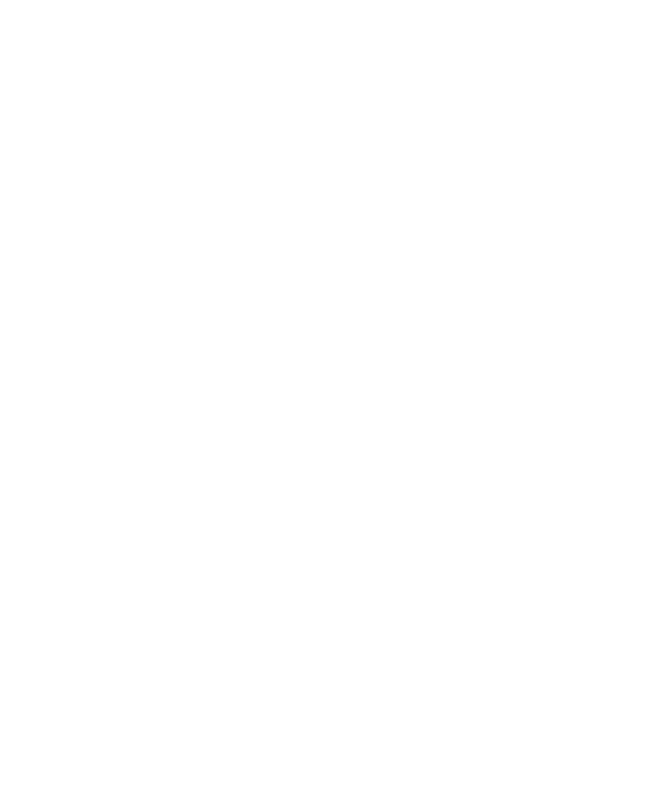
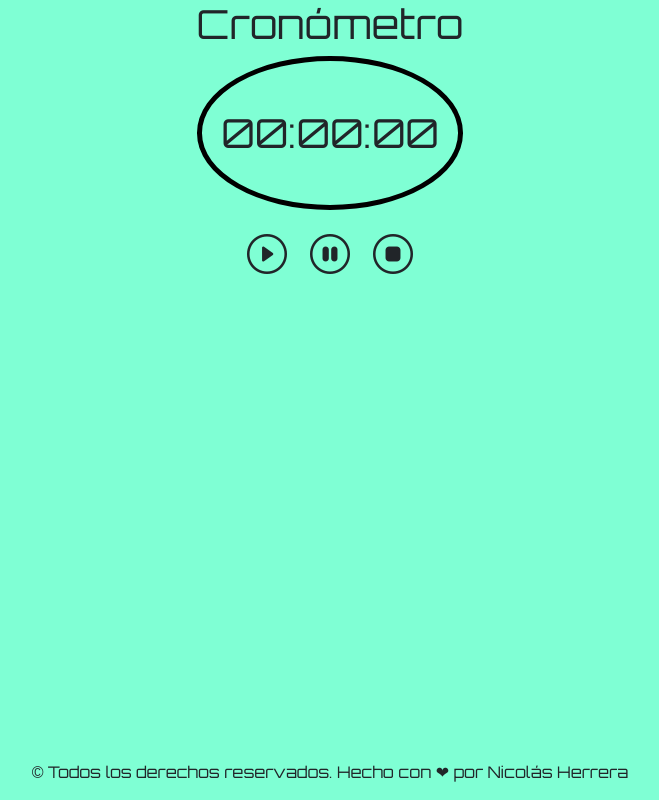
Before and after one commit to herreranicolas/cronometro, a plain HTML site: page index.html in a window 1280 px wide. Shown: the whole page, without its empty margins (310-969 px from the left). Drawn offline with nearby package versions, Linux system fonts and the light colour scheme.

Commit message:
Agregue la funcion comenzar cronometro

```diff
--- a/css/style.css
+++ b/css/style.css
@@ -0,0 +1,11 @@
+@import url('https://fonts.googleapis.com/css2?family=Orbitron&display=swap');
+
+body {
+  font-family: 'Orbitron', sans-serif;
+  background-color: #7fffd4;
+  min-height: 100vh;
+}
+
+.btn {
+  border: none;
+}
--- a/index.html
+++ b/index.html
@@ -8,12 +8,28 @@
   <meta name="keywords" content="cronometro, contar,horas, minutos, segundos">
   <meta name="author" content="Nicolas Herrera">
   <title>Cronómetro</title>
+  <link rel="stylesheet" href="https://cdn.jsdelivr.net/npm/bootstrap-icons@1.10.4/font/bootstrap-icons.css">
   <link href="https://cdn.jsdelivr.net/npm/bootstrap@5.3.0-alpha3/dist/css/bootstrap.min.css" rel="stylesheet"
     integrity="sha384-KK94CHFLLe+nY2dmCWGMq91rCGa5gtU4mk92HdvYe+M/SXH301p5ILy+dN9+nJOZ" crossorigin="anonymous">
     <link rel="stylesheet" href="./css/style.css">
 </head>
-<body>
-
+<body class="d-flex flex-column justify-content-center align-items-center">
+  <main class="text-center">
+    <section>
+      <h1>Cronómetro</h1>
+      <h2 class="border border-black border-5 rounded-circle py-5 fs-1" id="tiempo">00:00:00</h2>
+    </section>
+    <section class="btn-group" role="group" aria-label="Basic example">
+        <button type="button" class="btn" id="btnComenzar"><i class="bi bi-play-circle fs-1"></i></button>
+        <button type="button" class="btn" id="btnPausar"><i class="bi bi-pause-circle fs-1"></i></button>
+        <button type="button" class="btn" id="btnResetear"><i class="bi bi-stop-circle fs-1"></i></button>
+    </section>
+  </main>
+    <footer class="mt-auto text-center">
+      <div class="container">
+        <p>&copy; Todos los derechos reservados. Hecho con ❤ por Nicolás Herrera</p>
+      </div>
+    </footer>
   <script src="https://cdn.jsdelivr.net/npm/bootstrap@5.3.0-alpha3/dist/js/bootstrap.bundle.min.js"
     integrity="sha384-ENjdO4Dr2bkBIFxQpeoTz1HIcje39Wm4jDKdf19U8gI4ddQ3GYNS7NTKfAdVQSZe" crossorigin="anonymous"></script>
     <script src="./js/main.js"></script>
--- a/js/main.js
+++ b/js/main.js
@@ -0,0 +1,46 @@
+let hora = 0;
+minutos = 0;
+segundos = 0;
+
+hora = verificarTiempo(hora);
+minutos = verificarTiempo(minutos);
+segundos = verificarTiempo(segundos);
+
+let tiempo = document.getElementById("tiempo");
+btnComenzar = document.getElementById("btnComenzar");
+btnComenzar.addEventListener("click", comenzarCronometro);
+btnPausar = document.getElementById("btnPausar");
+btnResetear = document.getElementById("btnResetear");
+
+tiempo.innerHTML = `${hora}:${minutos}:${segundos}`;
+
+function verificarTiempo(tiempo) {
+  if (tiempo !== "00" && tiempo < 10) {
+    tiempo = "0" + tiempo;
+  }
+  return tiempo;
+}
+
+function comenzarCronometro() {
+  setInterval(() => {
+    if (segundos < 59) {
+      segundos++;
+      tiempo.innerHTML = `${verificarTiempo(hora)}:${verificarTiempo(
+        minutos
+      )}:${verificarTiempo(segundos)}`;
+    } else {
+      segundos = 0;
+      minutos++;
+      tiempo.innerHTML = `${verificarTiempo(hora)}:${verificarTiempo(
+        minutos
+      )}:${verificarTiempo(segundos)}`;
+    }
+    if(minutos > 59) {
+      minutos = 0;
+      hora++;
+      tiempo.innerHTML = `${verificarTiempo(hora)}:${verificarTiempo(
+        minutos
+      )}:${verificarTiempo(segundos)}`;
+    }
+  }, 1000);
+}
```
